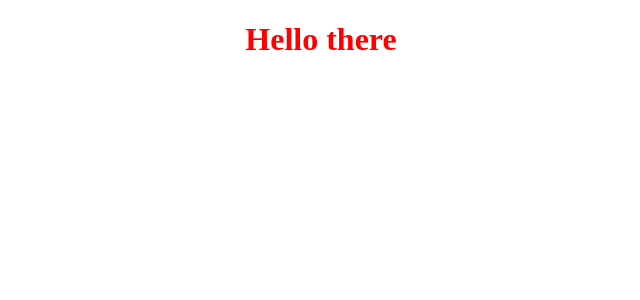
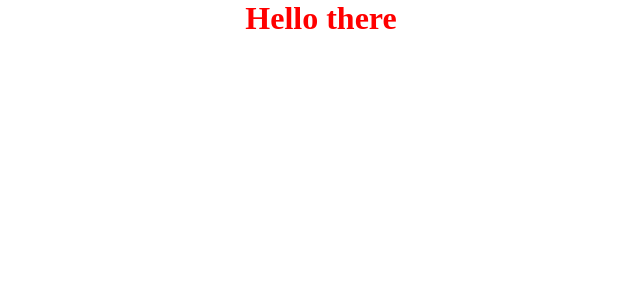
Before and after one commit to mnraza-dev/Learning_Angular_19, an Angular app in the folder angular-basics/: page / in a window 1280 px wide. Shown: the top 300 px of the page, without its empty margins (319-959 px from the left). Built offline with nearby package versions, Linux system fonts and the light colour scheme.

Commit message:
feat: update app component template and styles for improved layout and design

```diff
--- a/angular-basics/src/app/app.component.html
+++ b/angular-basics/src/app/app.component.html
@@ -1 +1,3 @@
 <h1>Hello there</h1>
+<h2>{{title}}</h2>
+<h2>{{name}}</h2>
--- a/angular-basics/src/app/app.component.ts
+++ b/angular-basics/src/app/app.component.ts
@@ -9,4 +9,5 @@ import { RouterOutlet } from '@angular/router';
 })
 export class AppComponent {
   title = 'angular-basics';
+  name = "MN Raza";
 }
--- a/angular-basics/src/styles.css
+++ b/angular-basics/src/styles.css
@@ -1 +1,10 @@
-/* You can add global styles to this file, and also import other style files */
+
+*{
+    padding: 0;
+    margin: 0;
+    box-sizing: border-box;
+}
+body{
+    background: #0000;
+    color: #fff;
+}
```
